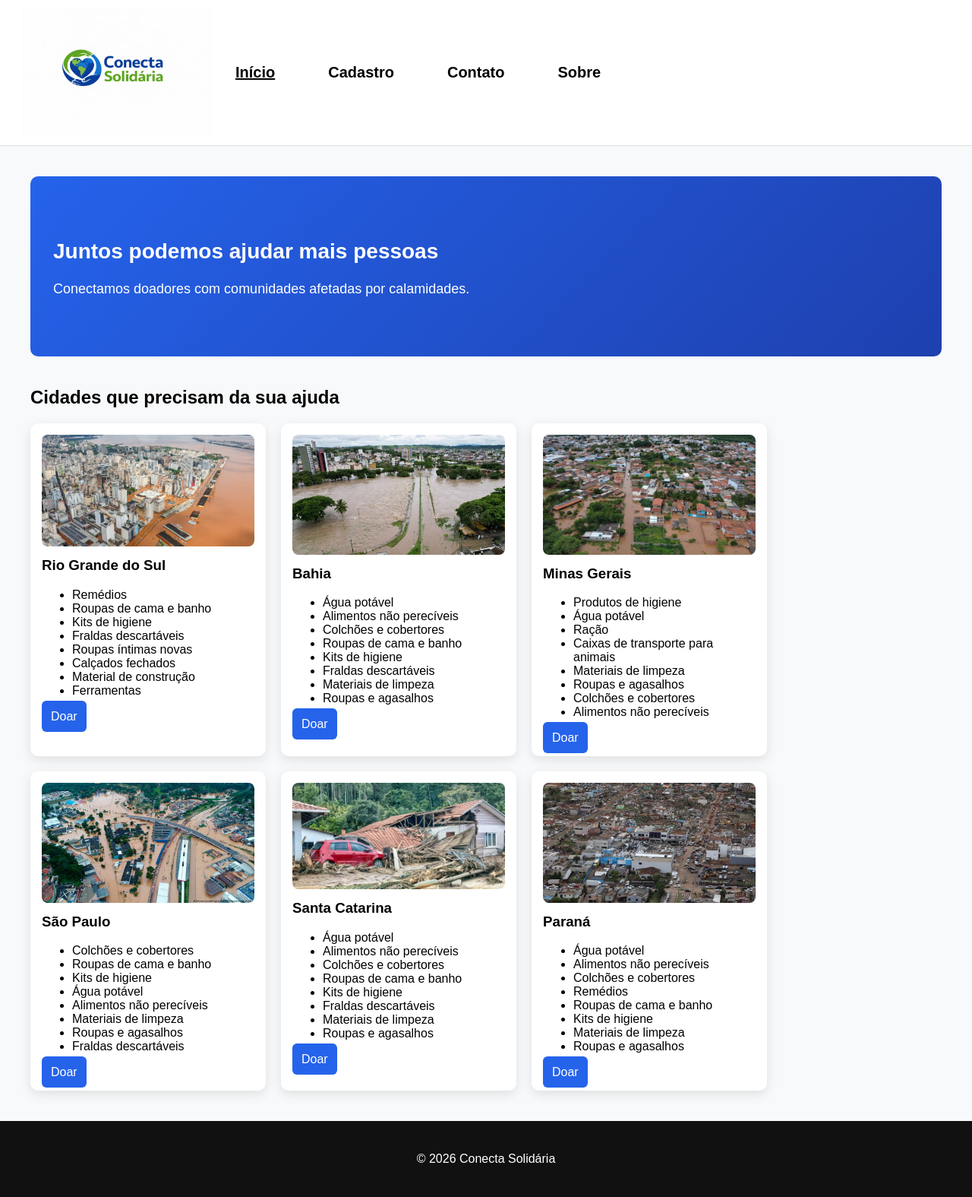
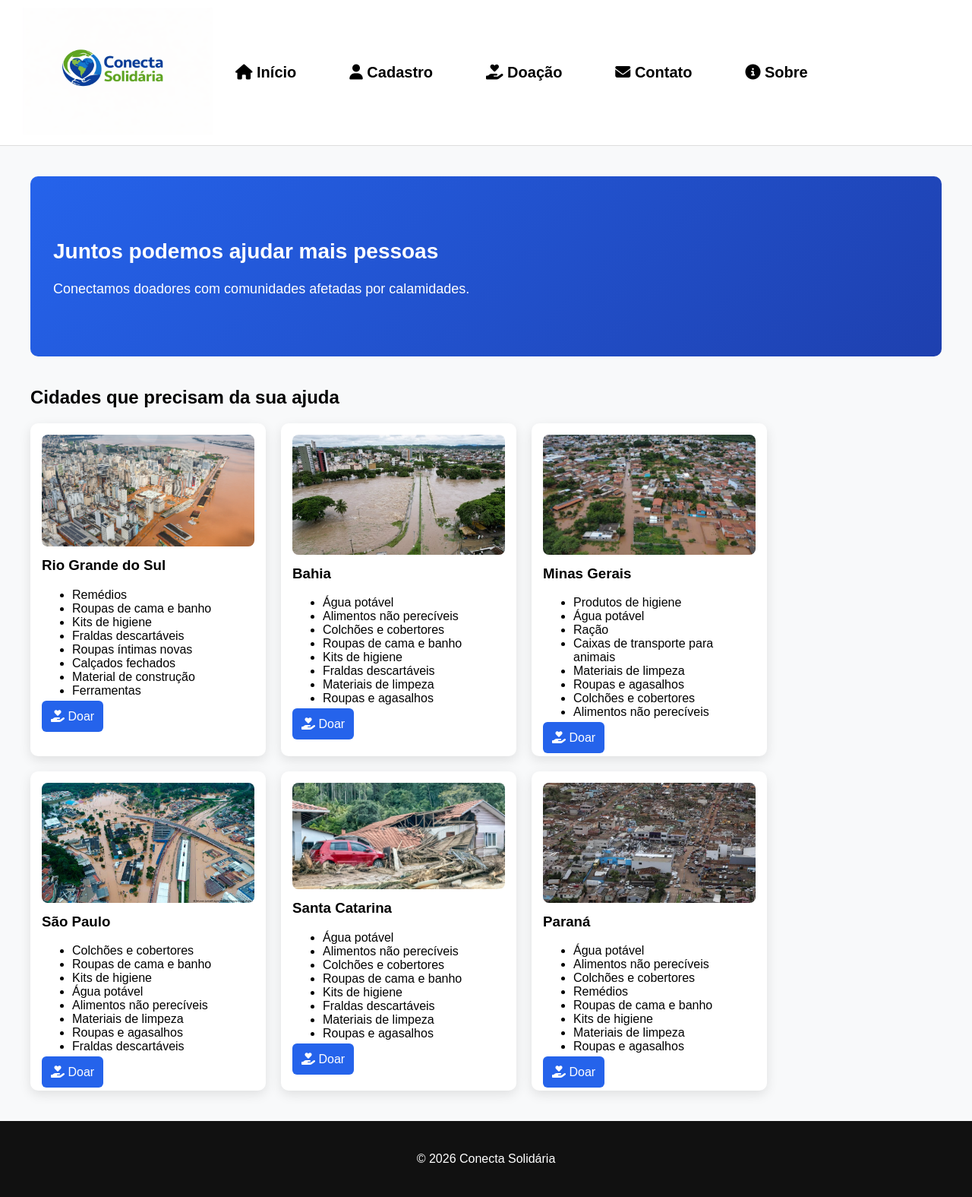
Before and after one commit to felipe-rodrigues-mendes/Sitema-de-Calamidades-Publicas-ConectaSolid-ria-, a PHP site: page / in a window 1280 px wide. Shown: the whole page at 76% size. Run offline with PHP 8.4, Linux system fonts and the light colour scheme.

Commit message:
Update index.php

```diff
--- a/index.php
+++ b/index.php
@@ -109,10 +109,11 @@ $cidades = [
 </div>
 
 <nav>
-    <a href="index.php" class="active">Início</a>
-    <a href="cadastro.php">Cadastro</a>
-    <a href="contato.php">Contato</a>
-    <a href="sobre.php">Sobre</a>
+    <a href="index.php"><i class="fas fa-home"></i> Início</a>
+    <a href="cadastro.php"><i class="fa fa-user"></i> Cadastro</a>
+     <a href="doação"><i class="fas fa-hand-holding-heart"></i> Doação</a>
+    <a href="contato.php"><i class="fas fa-envelope"></i> Contato</a>
+    <a href="sobre.php"><i class="fas fa-info-circle"></i> Sobre</a>
 </nav>
 
 </header>
@@ -141,7 +142,7 @@ $cidades = [
     </ul>
 
    <a href="cadastro.php?cidade=<?php echo urlencode($cidade['nome']); ?>" class="btn btn-primary">
-    Doar
+    <i class="fas fa-hand-holding-heart"></i> Doar
 </a>
 
 </div>
```
